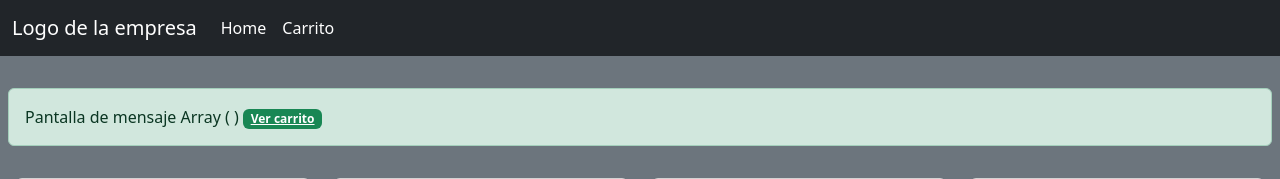
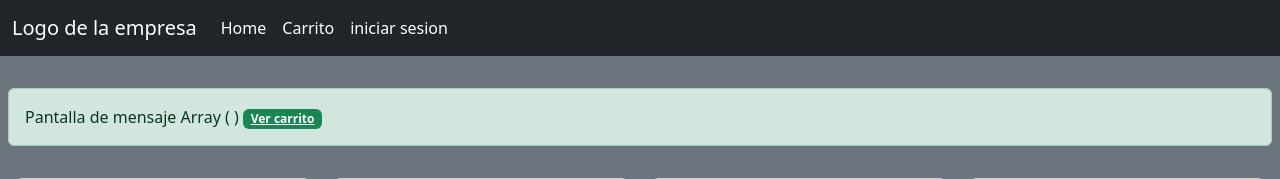
Before and after one commit to DevRoma89/Carrito, a PHP site: page / in a window 1280 px wide. Shown: the top 179 px of the page. Run offline with PHP 8.4, Linux system fonts and the light colour scheme; data comes from the database, SQL or seed files in the repository.

Commit message:
se añadio un boton provisorio para acceder al login

```diff
--- a/index.php
+++ b/index.php
@@ -31,6 +31,10 @@
                     </li>
                     <li class="nav-item">
                         <a class="nav-link active" href="#" aria-current="page">Carrito
+                            <span class="visually-hidden">(current)</span></a>
+                    </li>
+                    <li class="nav-item">
+                        <a class="nav-link active" href="../Carrito/html/login.php" aria-current="page">iniciar sesion
                             <span class="visually-hidden">(current)</span></a>
                     </li>
                 </ul>
```
